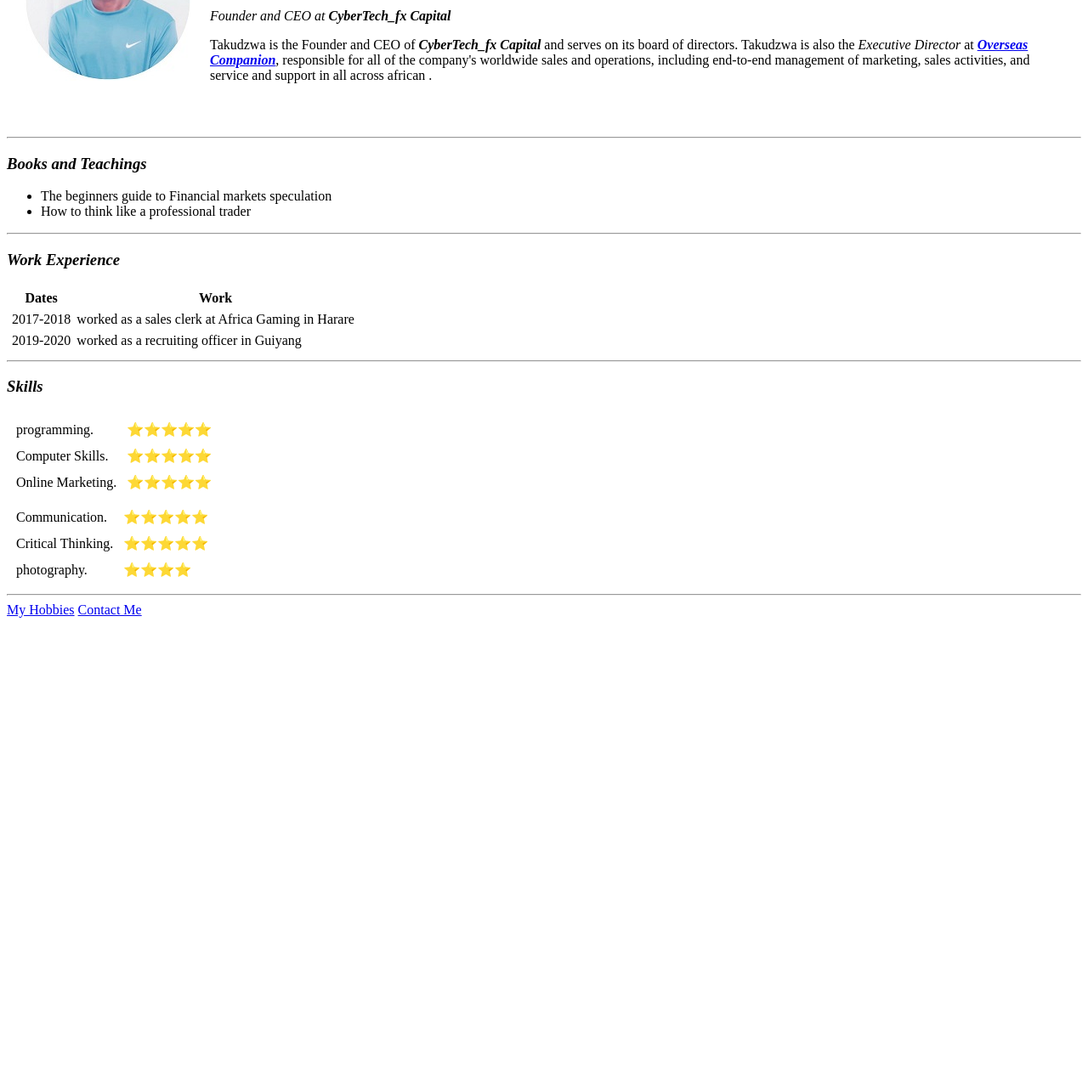
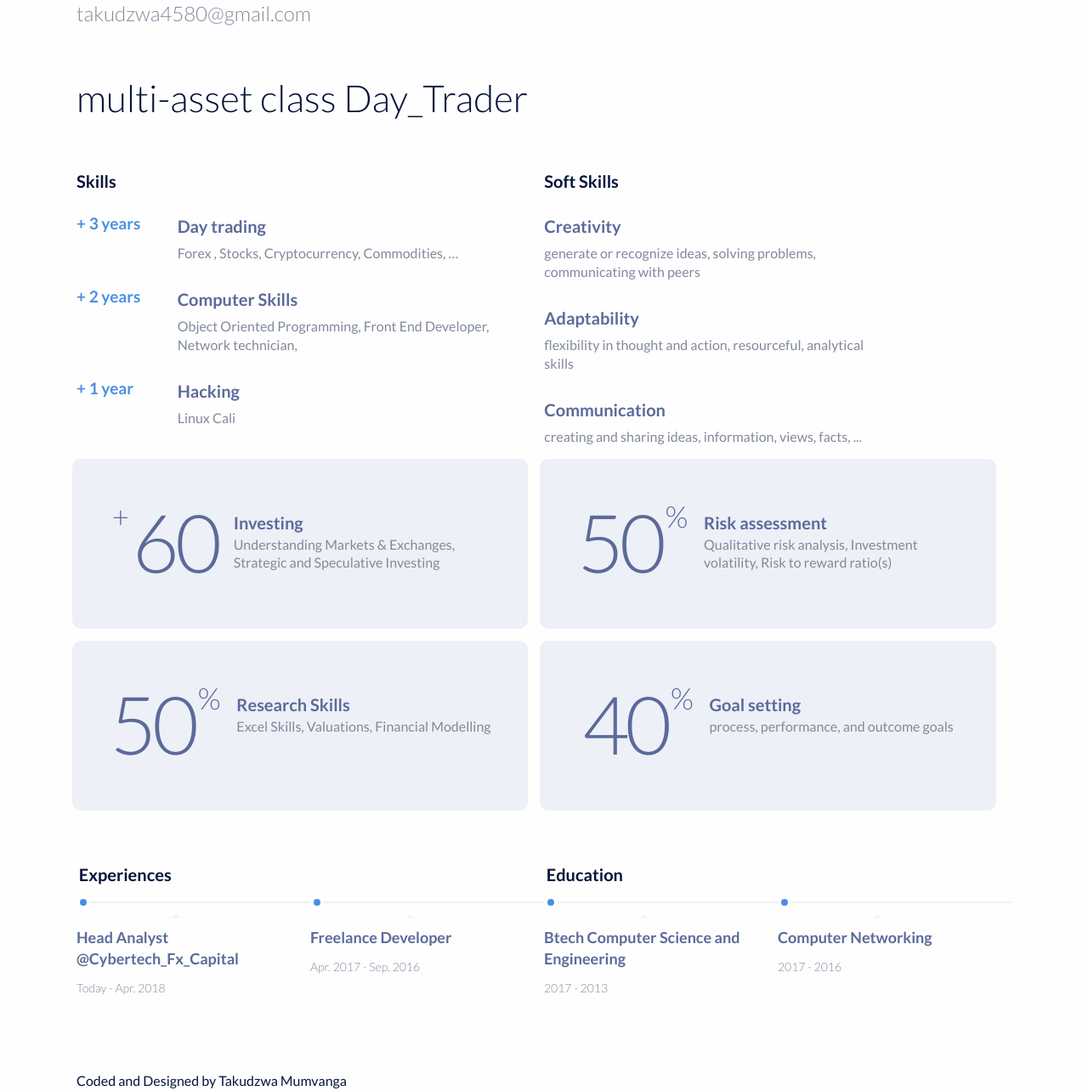
Before and after one commit to Takudzwa4580/cv, a plain HTML site: page index.html in a window 1280 px wide. Shown: the part 136-1420 px from the top of the page at 85% size. Before the commit the page ends 871 px from the top, so only its background shows below. Drawn offline with Linux system fonts and the light colour scheme.

Commit message:
Add files via upload
initial commit

```diff
--- a/index.html
+++ b/index.html
@@ -1,78 +1,186 @@
 <!DOCTYPE html>
-<html lang="en" dir="ltr">
-  <head>
-    <meta charset="utf-8">
-    <title>Takudzwa's personal Site</title>
-  </head>
-  <body>
-    <table cellspacing="20">
-    <tr>
-      <td> <img src="takudzwa%20mumvanga%20two.jpg" alt="takudzwa profile picture"></td>
-      <td>  <h1><br>Takudzwa Mumvanga</h1>
-         <p><em>Founder and CEO at <strong>CyberTech_fx Capital</strong></em></p>
-         <p> Takudzwa is the Founder and CEO of <strong><em>CyberTech_fx Capital</em></strong> and serves on its board of directors.
-            Takudzwa is also the <em>Executive Director</em> at <strong><em><a href="https://www.overseascompanion.com/">Overseas Companion</a></em></strong>, responsible for all of the
-            company's worldwide sales and operations, including end-to-end management of marketing, sales activities, and service and support in
-            all across african .
-         </p></td>
-    </tr>
-  </table>
-  <br>
-  <hr>
-     <h3><strong><em>Books and Teachings</em></strong></h3>
-       <ul>
-         <li>The beginners guide to Financial markets speculation</li>
-         <li>How to think like a professional trader</li>
-       </ul>
-<hr>
-       <h3><em>Work Experience</em></h3>
-       <table cellspacing="5">
-         <thead>
-           <tr>
-             <th>Dates</th>
-             <th>Work</th>
-           </tr>
-         </thead>
+<html>
+<head>
+	<title>Takudzwa Mumvanga</title>
+	<link rel="stylesheet" type="text/css" href="styles.css">
+	<meta name="viewport" content="width=device-width, initial-scale=1.0">
+</head>
+<body>
 
-         <tr>
-          <td>2017-2018</td>
-          <td> worked as a sales clerk at Africa Gaming in Harare</td>
-         </tr>
-       <tr><td>2019-2020</td>
-           <td>worked as a recruiting officer in Guiyang</td>
+	<div class="container">
+		<div class="hero">
+			<h1 class="name"><strong>Takudzwa</strong>Bradley</h1>
+			<span class="job-title">Day_Trader</span>
+			<span class="email">takudzwa4580@gmail.com</span>
 
-       </tr>
-     </table>
-<hr>
-     <h3><em>Skills</em></h3>
-     <table cellspacing="10">
-           <tr> <td>programming.</td>
-                <td>⭐️⭐️⭐️⭐️⭐️</td>
-           </tr>
-           <tr>
-             <td>Computer Skills.</td>
-             <td>⭐️⭐️⭐️⭐️⭐️</td>
-           </tr>
-           <tr>
-             <td>Online Marketing.</td>
-             <td>⭐️⭐️⭐️⭐️⭐️</td>
-           </tr>
-         </table>
-         <table cellspacing="10">
-           <tr> <td>Communication.</td>
-                <td>⭐️⭐️⭐️⭐️⭐️</td>
-           </tr>
-           <tr>
-             <td>Critical Thinking.</td>
-             <td>⭐️⭐️⭐️⭐️⭐️</td>
-           </tr>
-           <tr>
-             <td>photography.</td>
-             <td>⭐️⭐️⭐️⭐️</td>
-           </tr>
-         </table>
-       <hr>
-      <a href="My-Hobbies.html">My Hobbies</a>
-      <a href="contact-me.html">Contact Me</a>
-  </body>
+			<h2 class="lead">multi-asset class Day_Trader</h2>
+		</div>
+	</div>
+
+<!-- Skills and intrest section -->
+	<div class="container">
+
+		<div class="sections">
+			<h2 class="section-title">Skills</h2>
+
+			<div class="list-card">
+				<span class="exp">+ 3 years</span>
+				<div>
+					<h3>Day trading</h3>
+					<span>Forex , Stocks, Cryptocurrency, Commodities, …</span>
+				</div>
+			</div>
+
+			<div class="list-card">
+				<span class="exp">+ 2 years</span>
+				<div>
+					<h3>Computer Skills</h3>
+					<span>Object Oriented Programming, Front End Developer, Network technician, </span>
+				</div>
+			</div>
+
+			<div class="list-card">
+				<span class="exp">+ 1 year</span>
+				<div>
+					<h3>Hacking</h3>
+					<span>Linux Cali</span>
+				</div>
+			</div>
+
+
+		</div>
+		<div class="sections">
+				<h2 class="section-title">Soft Skills</h2>
+
+				<div class="list-card">
+					<div>
+						<h3>Creativity</h3>
+						<span>generate or recognize ideas, solving problems, communicating with peers</span>
+					</div>
+				</div>
+
+				<div class="list-card">
+					<div>
+						<h3>Adaptability</h3>
+						<span> flexibility in thought and action, resourceful, analytical skills </span>
+					</div>
+				</div>
+
+				<div class="list-card">
+					<div>
+						<h3>Communication</h3>
+						<span> creating and sharing ideas, information, views, facts, ...</span>
+					</div>
+				</div>
+		</div>
+	</div>
+
+	<!-- Achievements -->
+
+	<div class="container cards">
+
+		<div class="card">
+			<div class="skill-level">
+				<span>+</span>
+				<h2>60</h2>
+			</div>
+
+			<div class="skill-meta">
+				<h3>Investing</h3>
+				<span> Understanding Markets & Exchanges, Strategic and Speculative Investing</span>
+			</div>
+		</div>
+
+
+		<div class="card">
+			<div class="skill-level">
+				<h2>50</h2>
+				<span>%</span>
+			</div>
+
+			<div class="skill-meta">
+				<h3>Risk assessment</h3>
+				<span>Qualitative risk analysis, Investment volatility, Risk to reward ratio(s)</span>
+			</div>
+		</div>
+
+
+		<div class="card">
+			<div class="skill-level">
+				<h2>50</h2>
+				<span>%</span>
+			</div>
+
+			<div class="skill-meta">
+				<h3>Research Skills</h3>
+				<span> Excel Skills, Valuations, Financial Modelling</span>
+			</div>
+		</div>
+
+
+		<div class="card">
+			<div class="skill-level">
+				<h2>40</h2>
+				<span>%</span>
+			</div>
+
+			<div class="skill-meta">
+				<h3>Goal setting</h3>
+				<span>process, performance, and outcome goals </span>
+			</div>
+		</div>
+
+	</div>
+
+	<!-- Timeeline -->
+
+	<div class="container">
+		<ol class="timeline">
+		  <li>
+		    <p class="line">Experiences</p>
+		    <span class="point"></span>
+		    <p class="description">
+		      Head Analyst @Cybertech_Fx_Capital
+		    </p>
+		    <span class="date">Today - Apr. 2018</span>
+		  </li>
+
+		  <li>
+		    <span class="point"></span>
+		    <p class="description">
+		      Freelance Developer
+		    </p>
+		    <span class="date">Apr. 2017 - Sep. 2016</span>
+		  </li>
+
+		  		  <li>
+		    <p class="line">Education</p>
+		    <span class="point"></span>
+		    <p class="description">
+		      Btech Computer Science and Engineering
+		    </p>
+		    <span class="date">2017 - 2013</span>
+		  </li>
+
+		  		  <li>
+		    <span class="point"></span>
+		    <p class="description">
+		      Computer Networking
+		    </p>
+		    <span class="date">2017 - 2016</span>
+		  </li>
+		</ol>
+
+	</div>
+
+
+	<br><br>
+
+
+	<footer class="container">
+		<span style="font-size: 16px; margin-top: ">Coded and Designed by Takudzwa Mumvanga </a></span>
+	</footer>
+
+
+</body>
 </html>
--- /dev/null
+++ b/styles.css
@@ -0,0 +1,455 @@
+/* https://newtodesing.com/
+   v2.0 | 20110126
+   License: none (public domain)
+*/
+
+
+
+/*Load google font*/
+@import url('https://fonts.googleapis.com/css?family=Lato:300,400,700');
+
+
+
+/* Reset Styles */
+
+html, body, div, span, applet, object, iframe,
+h1, h2, h3, h4, h5, h6, p, blockquote, pre,
+a, abbr, acronym, address, big, cite, code,
+del, dfn, em, img, ins, kbd, q, s, samp,
+small, strike, strong, sub, sup, tt, var,
+b, u, i, center,
+dl, dt, dd, ol, ul, li,
+fieldset, form, label, legend,
+table, caption, tbody, tfoot, thead, tr, th, td,
+article, aside, canvas, details, embed,
+figure, figcaption, footer, header, hgroup,
+menu, nav, output, ruby, section, summary,
+time, mark, audio, video {
+	margin: 0;
+	padding: 0;
+	border: 0;
+	font-size: 100%;
+	font: inherit;
+	vertical-align: baseline;
+}
+/* HTML5 display-role reset for older browsers */
+article, aside, details, figcaption, figure,
+footer, header, hgroup, menu, nav, section {
+	display: block;
+}
+a{
+	text-decoration: none;
+	text-transform: none;
+	color: #4A90E2;
+}
+
+body {
+	line-height: 1;
+	font-family: lato, ubuntu,-apple-system,BlinkMacSystemFont,Segoe UI,Roboto,Oxygen,Ubuntu,Cantarell,Open Sans,Helvetica Neue,sans-serif;
+	text-rendering : optimizeLegibility;
+	-webkit-font-smoothing : antialiased;
+	font-size: 19px;
+	background-color: #FEFEFE;
+	color: #04143A;
+}
+ol, ul {
+	list-style: none;
+}
+blockquote, q {
+	quotes: none;
+}
+blockquote:before, blockquote:after,
+q:before, q:after {
+	content: '';
+	content: none;
+}
+table {
+	border-collapse: collapse;
+	border-spacing: 0;
+}
+
+p {
+	color: #15171a;
+	font-size: 17;
+	line-height: 31px;
+}
+
+strong {
+	font-weight: 600;
+}
+
+div , footer {
+	box-sizing: border-box;
+}
+
+/* Reset ends */
+
+
+/*Hero section*/
+
+.container {
+	max-width: 1100px;
+	height: auto;
+	margin: 60px auto;
+}
+
+.hero {
+	margin: 50px auto;
+	position: relative;
+}
+
+h1.name {
+	font-size: 70px;
+	font-weight: 300;
+	display: inline-block;
+}
+
+.job-title {
+	vertical-align: top;
+	background-color: #D9E7F8;
+	color: #4A90E2;
+	font-weight: 600;
+	margin-top: 5px;
+	margin-left: 20px;
+	border-radius: 5px;
+	display: inline-block;
+	padding: 15px 25px;
+}
+
+.email {
+	display: block;
+	font-size: 24px;
+	font-weight: 300;
+	color: #81899C;
+	margin-top: 10px;
+}
+
+.lead {
+	font-size: 44px;
+	font-weight: 300;
+	margin-top: 60px;
+	line-height: 55px;
+}
+
+/*hero ends*/
+
+/*skills & intrests*/
+
+.sections {
+	vertical-align: top;
+	display: inline-block;
+	width: 49.7%;
+	height: 50px;
+}
+
+.section-title {
+	font-size: 20px;
+	font-weight: 600;
+	margin-bottom: 15px;
+}
+
+.list-card {
+	margin: 30px 0;
+}
+
+.list-card .exp , .list-card div{
+	display: inline-block;
+	vertical-align: top;
+}
+
+.list-card .exp {
+	margin-right: 15px;
+	color: #4A90E2;
+	font-weight: 600;
+	width: 100px;
+}
+
+.list-card div {
+	width: 70%;
+}
+
+.list-card h3 {
+	font-size: 20px;
+	font-weight: 600;
+	color: #5B6A9A;
+	line-height: 26px;
+	margin-bottom: 8px;
+}
+
+.list-card div span {
+	font-size: 16px;
+	color: #81899C;
+	line-height: 22px;
+}
+
+/*skill and intrests ends*/
+
+/* Achievements */
+
+
+.cards {
+	max-width: 1120px;
+	display: block;
+	margin-top: 280px;
+}
+
+.card {
+	width: 47.9%;
+	height: 200px;
+	background-color: #EEF0F7;
+	display: inline-block;
+	margin: 7px 5px;
+	vertical-align: top;
+	border-radius: 10px;
+	text-align: center;
+	padding-top: 50px
+}
+
+.card-active , .card:hover{
+	transform: scale(1.02);
+	transition: 0.5s;
+	background-color: #fff;
+	box-shadow: 0px 5px 50px -8px #ddd;
+	cursor: pointer;
+}
+
+
+.skill-level {
+	display: inline-block;
+	max-width: 160px;
+}
+
+.skill-level span {
+	font-size: 35px;
+	font-weight: 300;
+	color: #5B6A9A;
+	vertical-align: top;
+}
+
+.skill-level h2 {
+	font-size: 95px;
+	font-weight: 300;
+	display: inline-block;
+	vertical-align: top;
+	color: #5B6A9A;
+	letter-spacing: -5px;
+}
+
+.skill-meta {
+	vertical-align: top;
+	display: inline-block;
+	max-width: 300px;
+	text-align: left;
+	margin-top: 15px;
+	margin-left: 15px;
+}
+
+.skill-meta h3 {
+	font-size: 20px;
+	font-weight: 800;
+	color: #5B6A9A;
+	margin-bottom: 5px;
+}
+
+.skill-meta span{
+	color: #81899C;
+	line-height: 20px;
+	font-size: 16px;
+}
+
+/* Achievements ends */
+
+
+
+/* Timeline styles*/
+
+
+ol {
+	position: relative;
+	display: block;
+	margin: 100px 0;
+	height: 2px;
+	background: #EEF0F7;
+
+}
+ol::before,
+ol::after {
+	content: "";
+	position: absolute;
+	top: -10px;
+	display: block;
+	width: 0;
+	height: 0;
+  	border-radius: 10px;
+	border: 0px solid #31708F;
+}
+ol::before {
+	left: -5px;
+}
+ol::after {
+	right: -10px;
+	border: 0px solid transparent;
+	border-right: 0;
+	border-left: 20px solid #31708F;
+  	border-radius: 3px;
+}
+
+/* ---- Timeline elements ---- */
+li {
+	position: relative;
+	display: inline-block;
+	float: left;
+	width: 25%;
+  	height: 50px;
+}
+li .line {
+  position: absolute;
+  top: -47px;
+  left: 1%;
+  font-size: 20px;
+  font-weight: 600;
+  color: #04143A;
+}
+li .point {
+	content: "";
+	top: -7px;
+	left: 0%;
+	display: block;
+	width: 8px;
+	height: 8px;
+	border: 4px solid #fff;
+	border-radius: 10px;
+	background: #4A90E2;
+  position: absolute;
+}
+li .description {
+  display: none;
+  padding: 10px 0;
+  margin-top: 20px;
+  position: relative;
+  font-weight: normal;
+  z-index: 1;
+  max-width: 95%;
+  font-size: 18px;
+  font-weight: 600;
+  line-height: 25px;
+  color: #5B6A9A;
+}
+.description::before {
+  content: '';
+  width: 0;
+  height: 0;
+  border-left: 5px solid transparent;
+  border-right: 5px solid transparent;
+  border-bottom: 5px solid #f4f4f4;
+  position: absolute;
+  top: -5px;
+  left: 43%;
+}
+
+
+.timeline .date{
+	font-size: 14px;
+	color: #81899C;
+	font-weight: 300;
+}
+
+/* ---- Hover effects ---- */
+li:hover {
+  color: #48A4D2;
+}
+li .description {
+  display: block;
+}
+
+/*timeline ends*/
+
+
+
+/* Media queries*/
+
+@media(max-width: 1024px){
+	.container {
+		padding: 15px;
+		margin: 0px auto;
+	}
+	.cards {
+		margin-top: 250px;
+	}
+}
+
+@media(max-width: 768px){
+	.container {
+		padding: 15px;
+		margin: 0px auto;
+	}
+	.cards {
+		margin-top: 320px;
+	}
+
+	.card {
+		padding: 15px;
+		text-align: left;
+	}
+	.card h2 {
+		font-size: 70px;
+	}
+		.card , .sections {
+		width: 100%;
+		height: auto;
+		margin: 10px 0;
+		float: left;
+	}
+
+	.timeline{
+		border: none;
+		background-color: rgba(0,0,0,0);
+	}
+
+	.timeline li{
+		margin-top: 70px;
+		height: 150px;
+	}
+}
+
+
+@media(max-width: 425px) {
+	h1.name {
+		font-size: 40px;
+	}
+
+	.card , .sections {
+		width: 100%;
+		height: auto;
+		margin: 10px 0;
+		float: left;
+	}
+
+	.timeline{
+		display: none;
+		}
+
+	.job-title {
+		position: absolute;
+		font-size: 15px;
+		top: -40px;
+		right: 20px;
+		padding: 10px
+	}
+
+	.lead {
+		margin-top: 15px;
+		font-size: 20px;
+		line-height: 28px;
+	}
+	.container {
+		margin: 0px;
+		padding: 0 15px;
+	}
+	footer {
+		margin-top: 2050px;
+	}
+	}
+
+
+/* End of all :P*/
```
